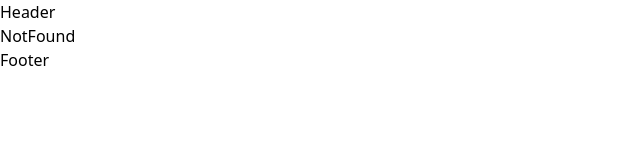
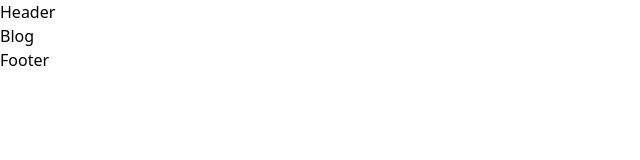
Before and after one commit to diegodevtech/next15, a Next.js app: page /blog in a window 1280 px wide. Before the commit this address had no page. Shown: the top 160 px of the page, without its empty margins (0-640 px from the left). Built offline with nearby package versions, Linux system fonts and the light colour scheme.

Commit message:
feat: adds blog page

```diff
--- /dev/null
+++ b/src/app/blog/page.tsx
@@ -0,0 +1,7 @@
+const Blog = () => {
+  return (
+    <div>Blog</div>
+  )
+}
+
+export default Blog
```
